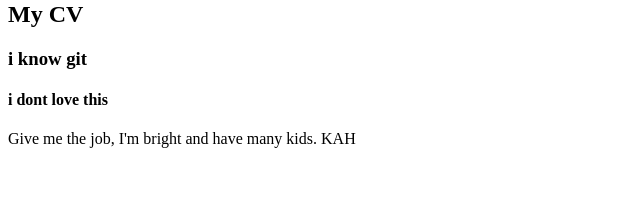
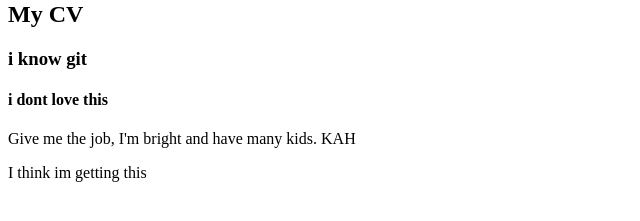
Before and after one commit to Rachaelstrom/Rachaelistrom, a plain HTML site: page index.html in a window 1280 px wide. Shown: the part 79-300 px from the top of the page, without its empty margins (0-640 px from the left). Drawn offline with Linux system fonts and the light colour scheme.

Commit message:
Update index.html

```diff
--- a/index.html
+++ b/index.html
@@ -13,5 +13,6 @@
     <p>Give me the job, I'm bright and have many kids.
         KAH
     </p>
+    <p>I think im getting this</p>
 </body>
 </html>
```
